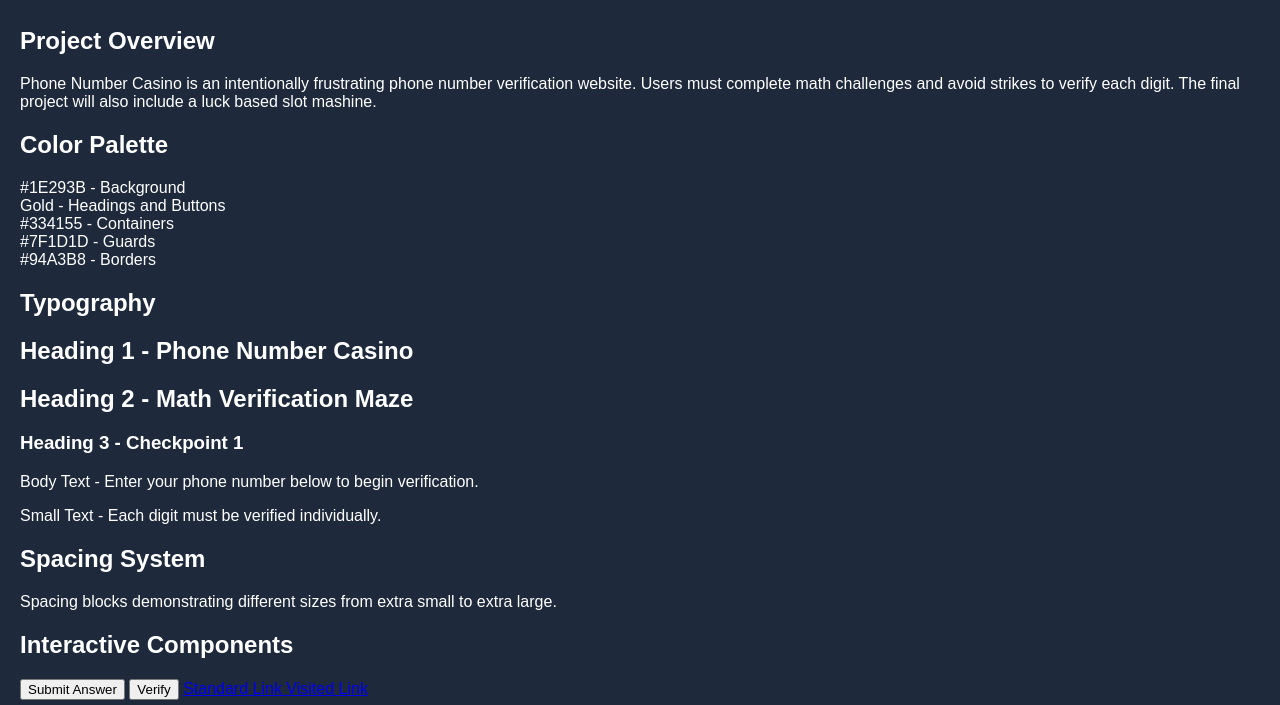
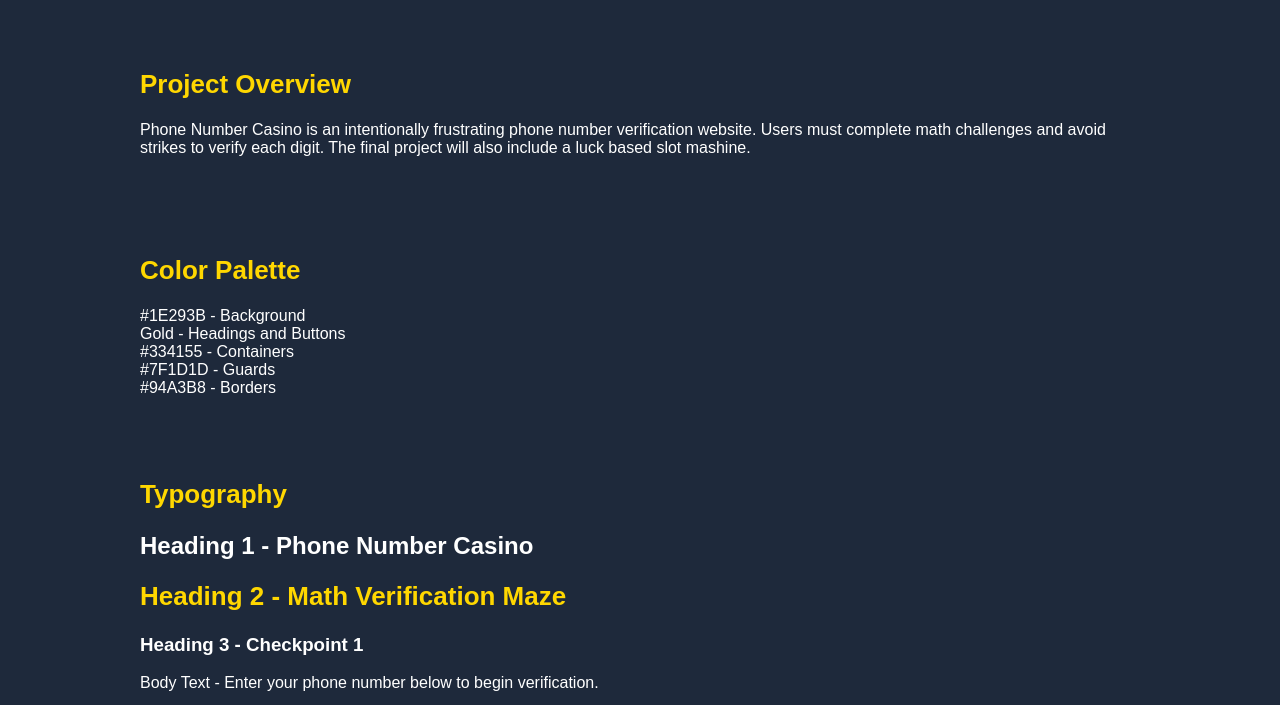
Before and after one commit to AidanSpace-dot/aidanspace-dot.github.io, a plain HTML site: page WA14.html in a window 1280 px wide. Shown: the part 89-794 px from the top of the page. Drawn offline with Linux system fonts and the light colour scheme.

Commit message:
Update WA14.css
added color

```diff
--- a/WA14.css
+++ b/WA14.css
@@ -24,3 +24,16 @@ header p {
     font-size: 16px;
     margin-top: 0;
 }
+
+
+/* Main Sections */
+section {
+    max-width: 1000px;
+    margin: 20px auto;
+    padding: 20px;
+}
+
+section h2 {
+    color: gold;
+    font-size: 26px;
+}
```
